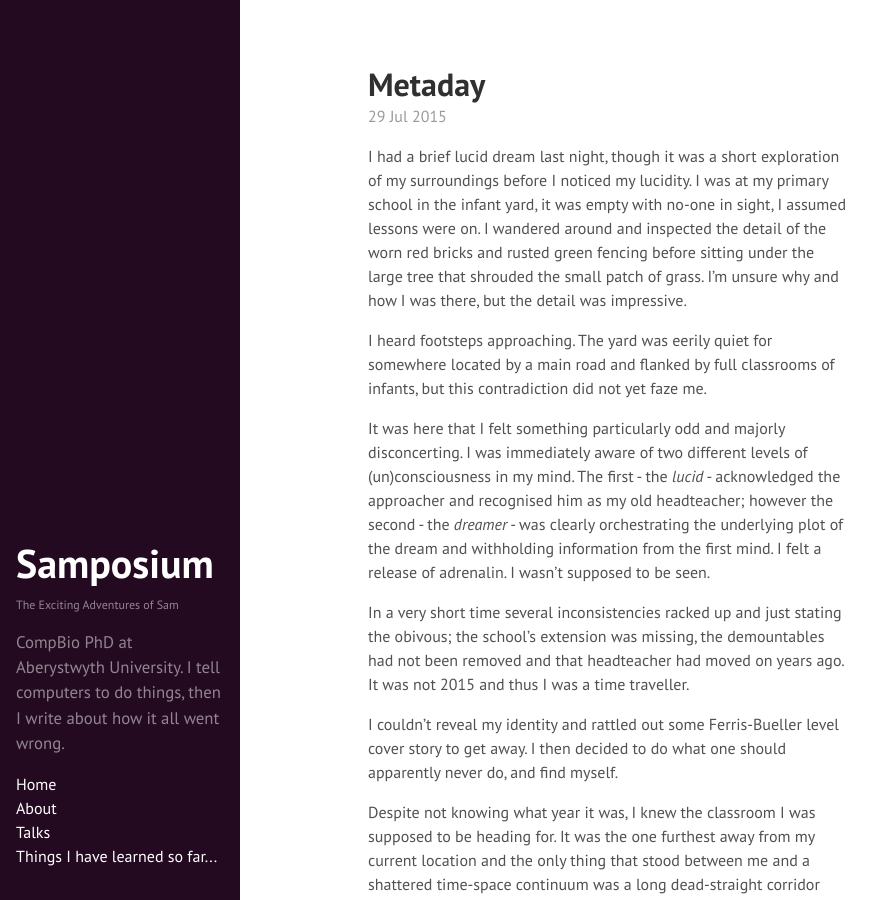
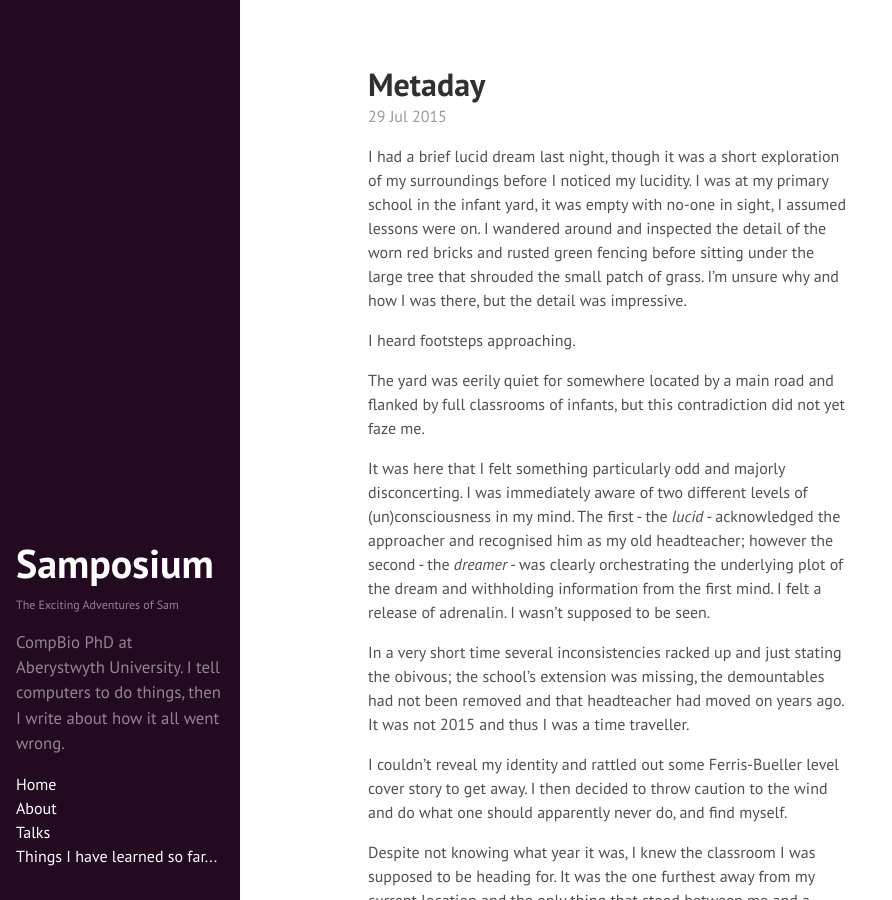
Before and after one commit to SamStudio8/samstudio8.github.io.off, a Jekyll site: the page built from _posts/2015-07-29-metaday.md, in a window 1280 px wide and 900 px high. Shown: the whole window, without its empty margins (0-892 px from the left). Built offline with Jekyll 4.4.1, drawn with Linux system fonts in a browser that asks for light colours; Markdown is read by kramdown in place of the engine named in the settings; comment, search, counter and statistics services are not loaded.

Commit message:
Flagrant disregard of time travel safety directive

```diff
--- a/_posts/2015-07-29-metaday.md
+++ b/_posts/2015-07-29-metaday.md
@@ -11,7 +11,9 @@ worn red bricks and rusted green fencing before sitting under the large tree
 that shrouded the small patch of grass. I'm unsure why and how I was there, but the detail
 was impressive.
 
-I heard footsteps approaching. The yard was eerily quiet for somewhere located by a
+I heard footsteps approaching.
+
+The yard was eerily quiet for somewhere located by a
 main road and flanked by full classrooms of infants, but this contradiction did not yet
 faze me.
 
@@ -26,7 +28,7 @@ the school's extension was missing, the demountables had not been removed and th
 headteacher had moved on years ago. It was not 2015 and thus I was a time traveller.
 
 I couldn't reveal my identity and rattled out some Ferris-Bueller level cover story
-to get away. I then decided to do what one should apparently never do, and find myself.
+to get away. I then decided to throw caution to the wind and do what one should apparently never do, and find myself.
 
 Despite not knowing what year it was, I knew the classroom I was supposed to be heading for.
 It was the one furthest away from my current location and the only thing that stood between me
```
